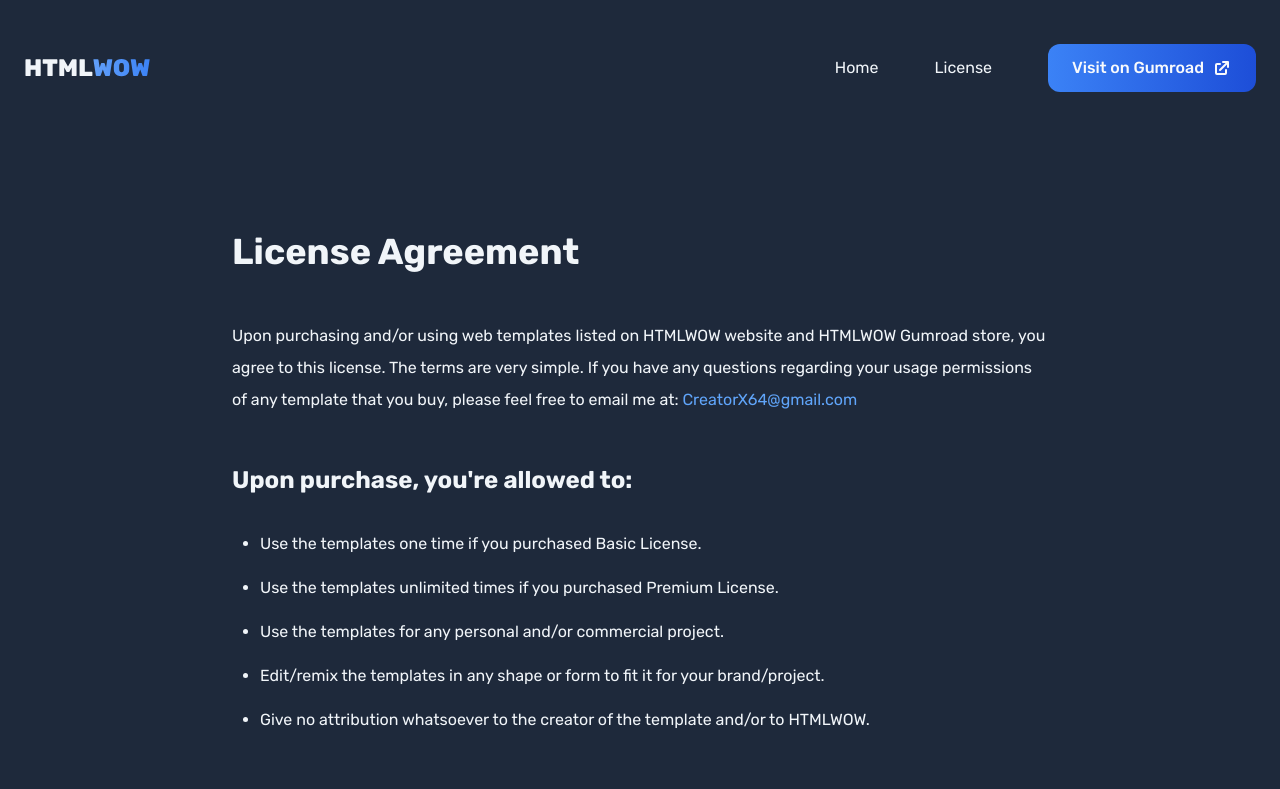
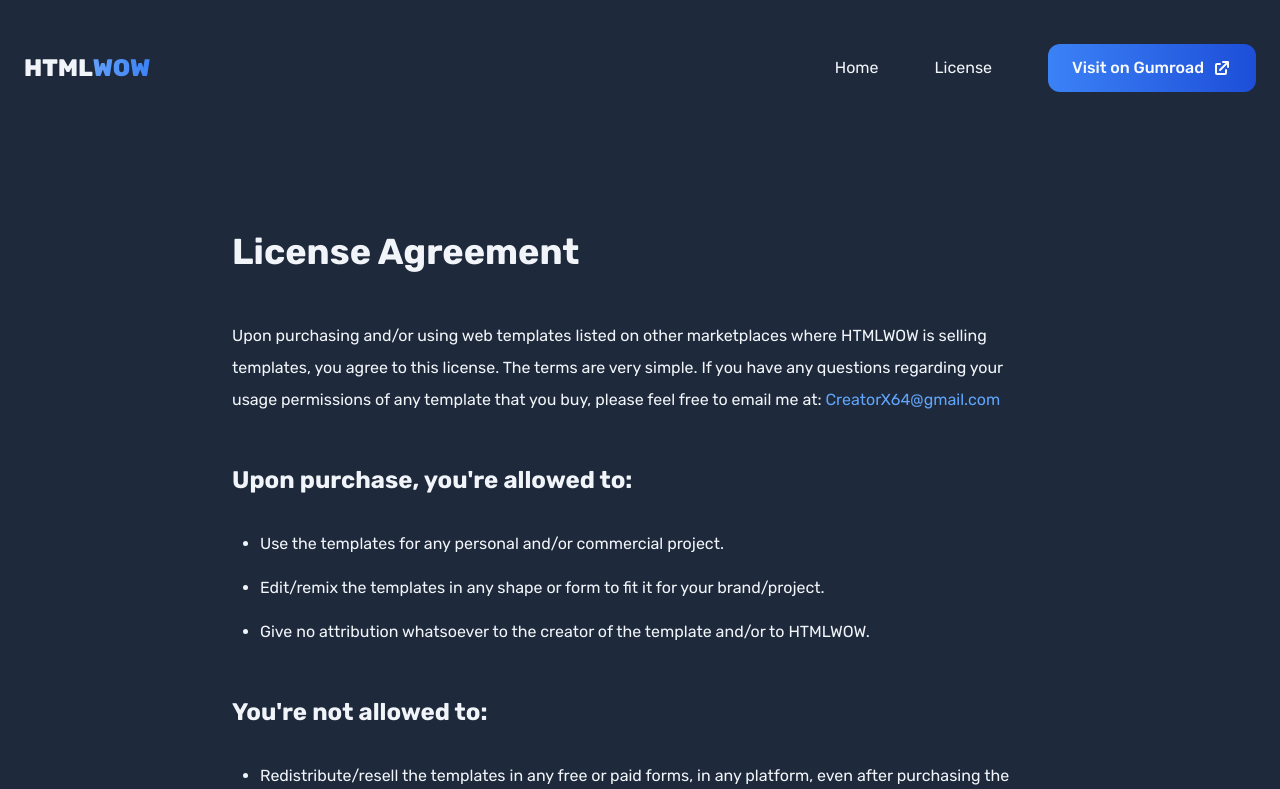
Before and after one commit to CreatorX64/htmlwow, a Next.js app: page /license in a window 1280 px wide. Shown: the top 789 px of the page. Built offline with nearby package versions, Linux system fonts and the light colour scheme.

Commit message:
remove loading component

```diff
--- a/src/components/hero.js
+++ b/src/components/hero.js
@@ -11,7 +11,7 @@ const Hero = () => {
 
   return (
     <div
-      className={`mt-24 flex flex-col items-center justify-start transition duration-1000 ${
+      className={`mt-24 flex flex-col items-center justify-start transition delay-[400ms] duration-1000 ${
         isLoaded ? "translate-y-0 opacity-100" : "translate-y-6 opacity-0"
       }`}
     >
--- a/src/components/loading.js
+++ /dev/null
@@ -1,26 +0,0 @@
-import Image from "next/image";
-
-const loaders = [
-  "/loaders/fidget-spinner.gif",
-  "/loaders/ghost.gif",
-  "/loaders/rhombus.gif",
-  "/loaders/loading-cat.gif"
-];
-
-const Loading = () => {
-  const loader = loaders[Math.floor(Math.random() * loaders.length)];
-
-  return (
-    <div className="absolute top-0 left-0 grid h-screen w-full place-items-center">
-      <Image
-        src={loader}
-        alt="Loading animation"
-        width={80}
-        height={80}
-        className="rounded-full"
-      />
-    </div>
-  );
-};
-
-export default Loading;
--- a/src/hooks/loading.js
+++ /dev/null
@@ -1,18 +0,0 @@
-import { useState, useEffect } from "react";
-import { useAppContext } from "@/context/app";
-
-export const useLoading = () => {
-  const [isPageLoaded, setIsPageLoaded] = useState(false);
-  const { isFirstLoad, setIsFirstLoad } = useAppContext();
-
-  useEffect(() => {
-    const tid = setTimeout(() => {
-      setIsPageLoaded(true);
-      setIsFirstLoad(false);
-    }, 1000);
-
-    return () => clearTimeout(tid);
-  }, [setIsFirstLoad]);
-
-  return { isPageLoaded, isFirstLoad };
-};
--- a/src/pages/index.js
+++ b/src/pages/index.js
@@ -6,8 +6,6 @@ import Templates from "@/components/templates";
 import Hero from "@/components/hero";
 import AboutCard from "@/components/about-card";
 import Footer from "@/components/footer";
-import Loading from "@/components/loading";
-import { useLoading } from "@/hooks/loading";
 
 export const getStaticProps = () => {
   const templates = getTemplates();
@@ -20,8 +18,6 @@ export const getStaticProps = () => {
 };
 
 const HomePage = ({ templates }) => {
-  const { isPageLoaded, isFirstLoad } = useLoading();
-
   return (
     <>
       <Head>
@@ -29,7 +25,6 @@ const HomePage = ({ templates }) => {
         <meta property="og:url" content="https://www.htmlwow.com" />
       </Head>
 
-      {isPageLoaded || !isFirstLoad ? (
       <>
         <div className="bg-[url('/images/pattern-hero.jpg')] bg-cover bg-center">
           <Navigation />
@@ -60,9 +55,6 @@ const HomePage = ({ templates }) => {
 
         <Footer />
       </>
-      ) : (
-        <Loading />
-      )}
     </>
   );
 };
--- a/src/pages/license.js
+++ b/src/pages/license.js
@@ -1,12 +1,8 @@
 import Head from "next/head";
 import Footer from "@/components/footer";
 import Navigation from "@/components/navigation";
-import Loading from "@/components/loading";
-import { useLoading } from "@/hooks/loading";
 
 const LicensePage = () => {
-  const { isPageLoaded, isFirstLoad } = useLoading();
-
   return (
     <>
       <Head>
@@ -14,7 +10,6 @@ const LicensePage = () => {
         <meta property="og:url" content="https://www.htmlwow.com/license" />
       </Head>
 
-      {isPageLoaded || !isFirstLoad ? (
       <div className="leading-loose">
         <Navigation />
 
@@ -24,11 +19,11 @@ const LicensePage = () => {
           </h1>
 
           <p>
-              Upon purchasing and/or using web templates listed on HTMLWOW
-              website and HTMLWOW Gumroad store, you agree to this license. The
-              terms are very simple. If you have any questions regarding your
-              usage permissions of any template that you buy, please feel free
-              to email me at:{" "}
+            Upon purchasing and/or using web templates listed on other
+            marketplaces where HTMLWOW is selling templates, you agree to this
+            license. The terms are very simple. If you have any questions
+            regarding your usage permissions of any template that you buy,
+            please feel free to email me at:{" "}
             <a href="mailto:creatorx64@gmail.com" className="link">
               CreatorX64@gmail.com
             </a>
@@ -39,13 +34,6 @@ const LicensePage = () => {
           </h2>
 
           <ul className="flex list-disc flex-col gap-3 pl-7">
-              <li>
-                Use the templates one time if you purchased Basic License.
-              </li>
-              <li>
-                Use the templates unlimited times if you purchased Premium
-                License.
-              </li>
             <li>
               Use the templates for any personal and/or commercial project.
             </li>
@@ -69,8 +57,8 @@ const LicensePage = () => {
               any platform, even after purchasing the templates.
             </li>
             <li>
-                Claim authorship of a template in it&apos;s recognizable/base
-                form without any modifications.
+              Claim authorship of a template in it&apos;s recognizable/base form
+              without any modifications.
             </li>
             <li>
               Use any of the templates for personal and/or commercial purposes
@@ -81,9 +69,6 @@ const LicensePage = () => {
 
         <Footer />
       </div>
-      ) : (
-        <Loading />
-      )}
     </>
   );
 };
```
Lines whose indentation alone changed are shown as unchanged.
